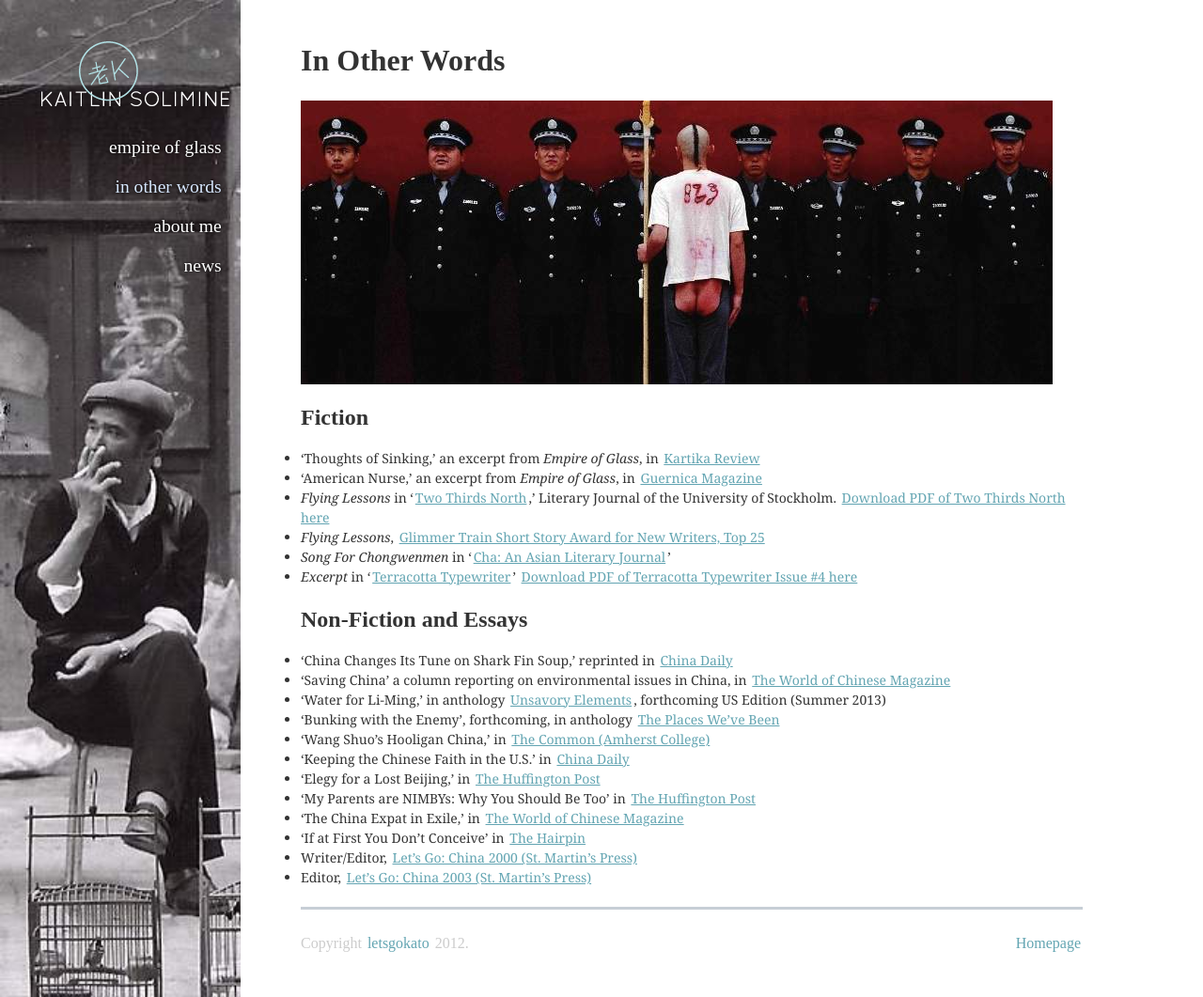
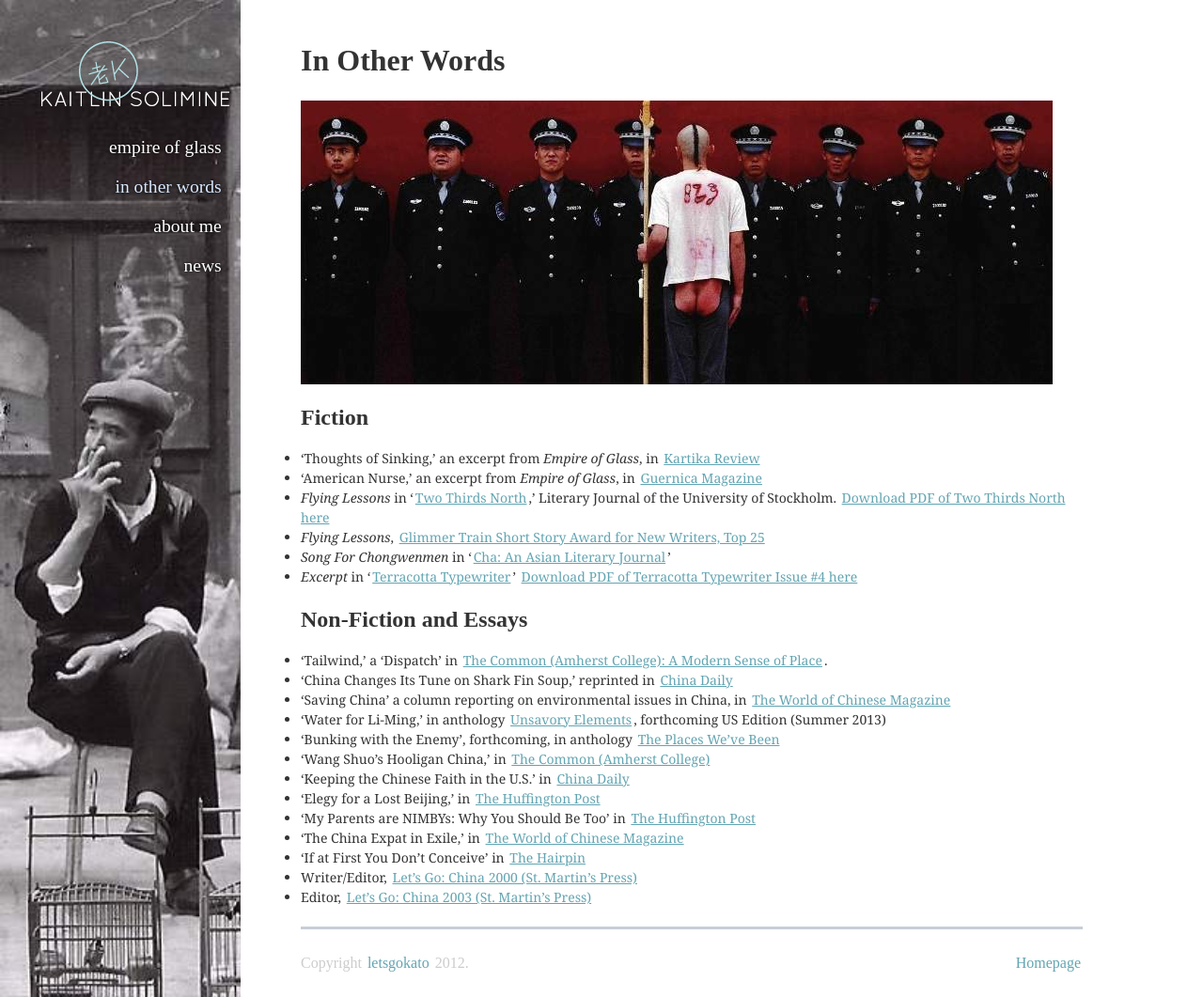
Before and after one commit to ajhit406/kato, a Jekyll site: the page built from inotherwords.md, in a window 1280 px wide and 1061 px high. Shown: the whole window at 94% size. Built offline with Jekyll 4.4.1, drawn with Linux system fonts in a browser that asks for light colours; some web fonts are replaced; Markdown is read by kramdown in place of the engine named in the settings.

Commit message:
tailwind

```diff
--- a/inotherwords.md
+++ b/inotherwords.md
@@ -19,6 +19,7 @@ lnav: inotherwords
 
 ## Non-Fiction and Essays
 
+* 'Tailwind,' a 'Dispatch' in [The Common (Amherst College): A Modern Sense of Place](http://www.thecommononline.org/dispatches/tailwind).
 * 'China Changes Its Tune on Shark Fin Soup,' reprinted in [China Daily](http://usa.chinadaily.com.cn/life/2013-04/26/content_16451992.htm)
 * 'Saving China' a column reporting on environmental issues in China, in [The World of Chinese Magazine](http://www.theworldofchinese.com/store/2013-issues/the-world-of-chinese-2013-issue-1-wine/)
 * 'Water for Li-Ming,' in anthology [Unsavory Elements](http://www.earnshawbooks.com/content/unsavory-elements), forthcoming US Edition (Summer 2013)
```
Also changed, not shown: 1 other file.
